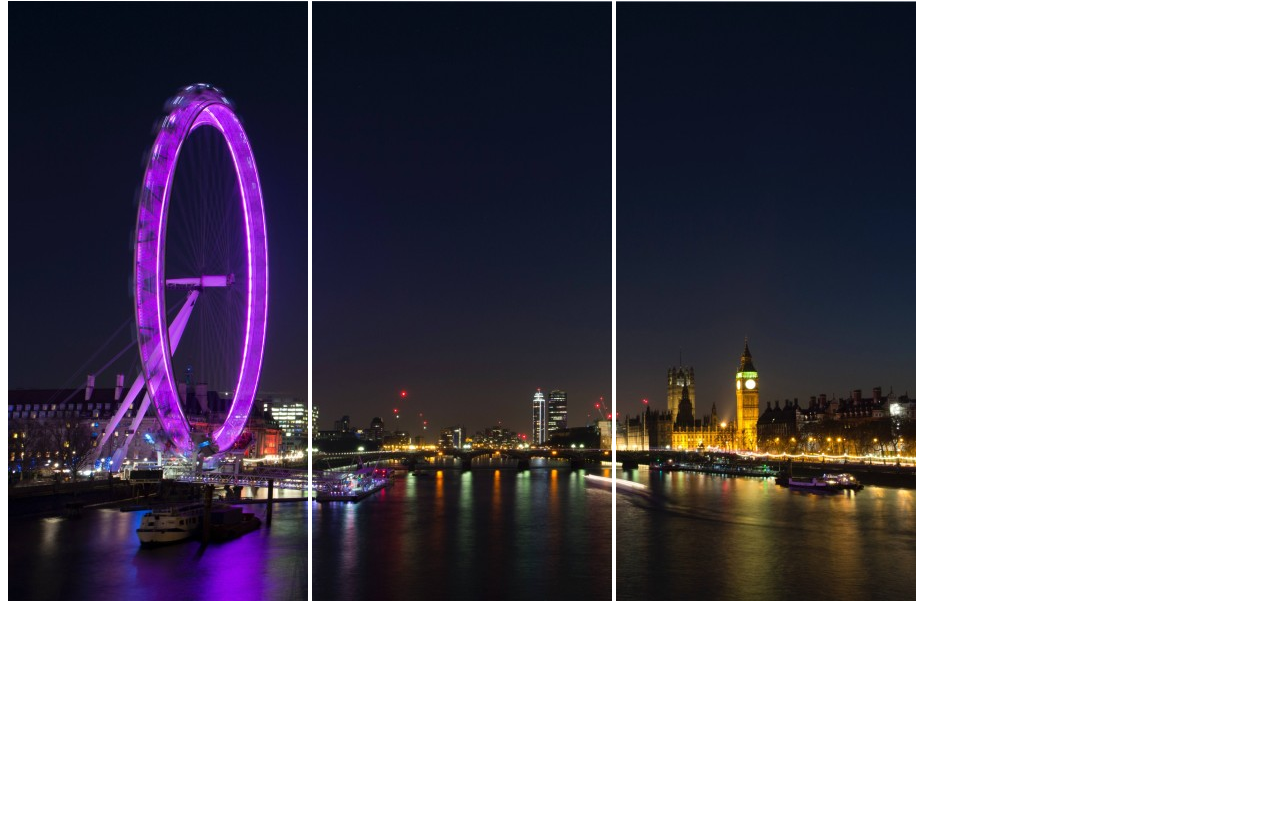
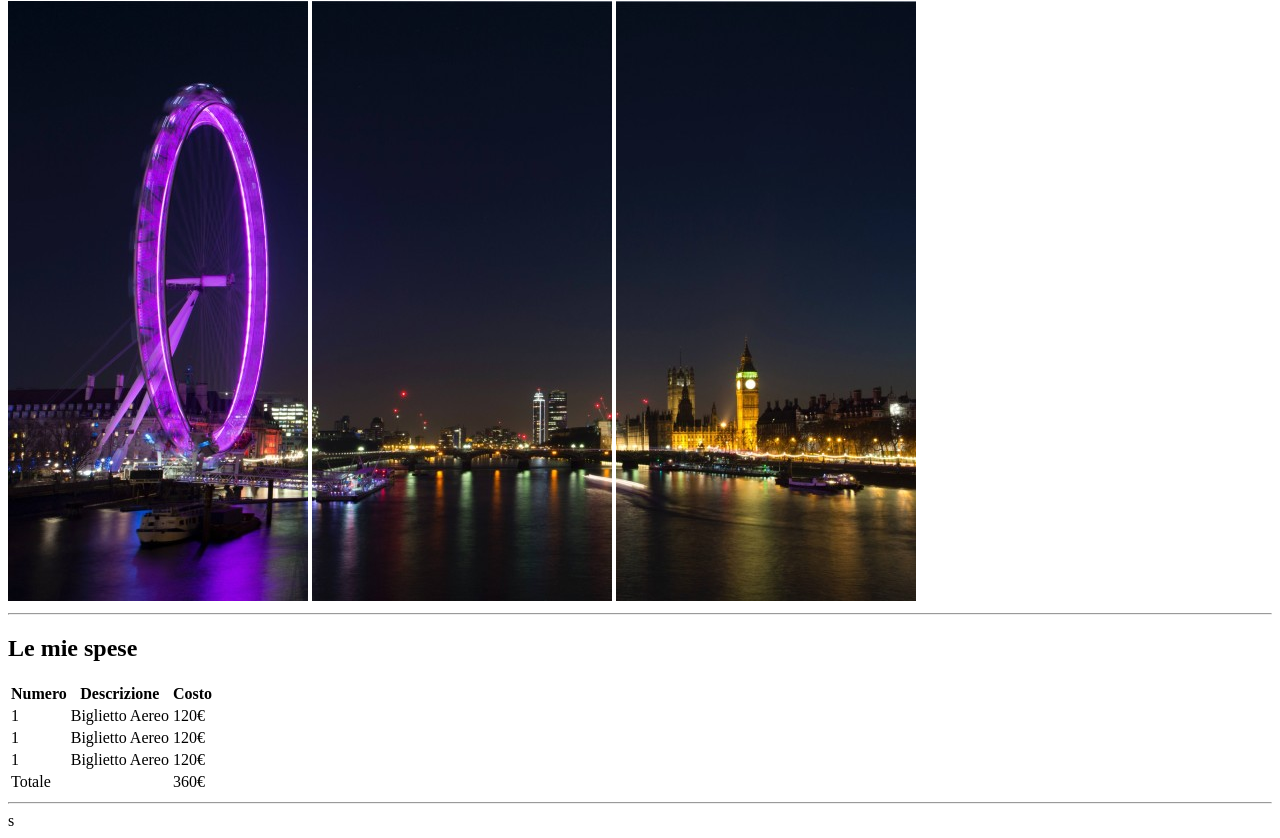
Before and after one commit to ryampeguero/html-london-trip, a plain HTML site: page index.html in a window 1280 px wide. Shown: the part 79-917 px from the top of the page. Before the commit the page ends 800 px from the top, so only its background shows below. Drawn offline with Linux system fonts and the light colour scheme.

Commit message:
feat: add main, add table

```diff
--- a/index.html
+++ b/index.html
@@ -16,10 +16,53 @@
         </div>
     </header>
     <!-- /Header  -->
-
+    <hr>
     <!-- Main  -->
     <main>
 
+        <!-- Le mie spese  -->
+        <section>
+            <h2>Le mie spese</h2>
+            <table>
+                <thead>
+                    <tr>
+                        <th>Numero</th>
+                        <th>Descrizione</th>
+                        <th>Costo</th>
+                    </tr>
+                </thead>
+
+                <tbody>
+                    <tr>
+                        <td>1</td>
+                        <td>Biglietto Aereo</td>
+                        <td>120&#8364;</td>
+                    </tr>
+                    <tr>
+                        <td>1</td>
+                        <td>Biglietto Aereo</td>
+                        <td>120&#8364;</td>
+                    </tr>
+                    <tr>
+                        <td>1</td>
+                        <td>Biglietto Aereo</td>
+                        <td>120&#8364;</td>
+                    </tr>
+                </tbody>
+
+                <tfoot>
+                    <tr>
+                        <td colspan="2">Totale</td>
+                        <td>360&#8364;</td>
+                    </tr>
+                </tfoot>
+            </table>
+        </section>
+
+        <hr>
+
+        <!-- Cose da fare  -->
+        s
     </main>
     <!-- /Main  -->
 </body>
```
